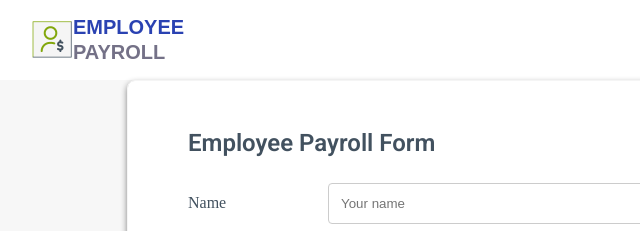
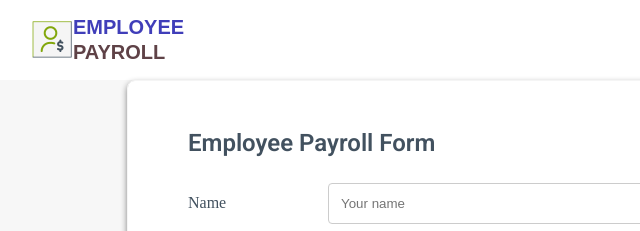
Before and after one commit to riteshkhunte05/Employee_Payroll_App, a plain HTML site: page EmployeePayrollApp/pages/index.html in a window 1280 px wide. Shown: the top 231 px of the page, 97-737 px from the left. Drawn offline with Linux system fonts and the light colour scheme.

```diff
--- a/EmployeePayrollApp/css/style.css
+++ b/EmployeePayrollApp/css/style.css
@@ -32,12 +32,12 @@ body {
     font: normal normal bold 20px/25px Montserrat;
     font-family: "Montserrat", sans-serif;
     letter-spacing: 0px;
-    color: #0c28a7e0;
+    color: #0f0ca7cb;
     text-transform: capitalize;
 }
 
 .emp-payroll {
-    color: #46425fc0;
+    color: #5f4247;
 }
 
 * {
@@ -156,7 +156,7 @@ select {
 
 .submitButton {
     border: none;
-    background-color: #f5f5f5dc;
+    background-color: #f5f5f5;
     margin-right: 30px;
 }
 
```
Also changed, not shown: EmployeePayrollApp/pages/index.html (+1 -1 lines).
